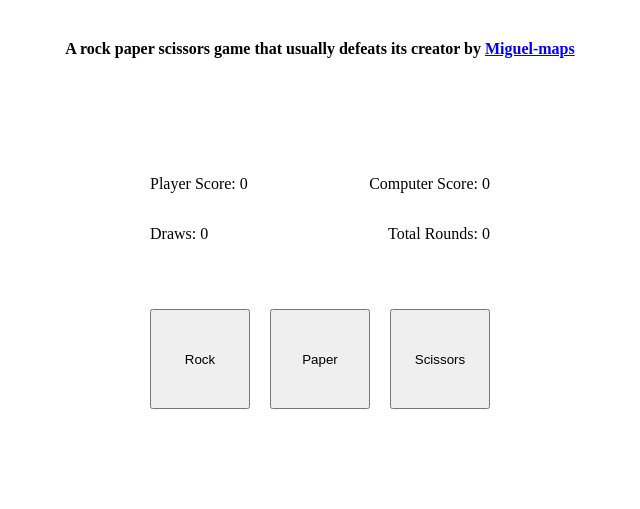
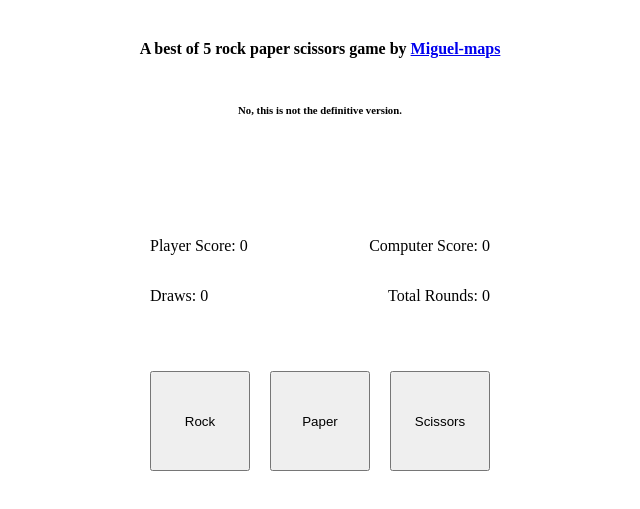
Before and after one commit to Miguel-maps/rock-paper-scissors, a plain HTML site: page index.html in a window 1280 px wide. Shown: the part 69-578 px from the top of the page, without its empty margins (320-960 px from the left). Drawn offline with Linux system fonts and the light colour scheme.

Commit message:
Change h4 tag

```diff
--- a/index.html
+++ b/index.html
@@ -12,7 +12,8 @@
 <body>
     <div class="presentation">
         <h1>Rock Paper Scissors</h1>
-        <h4>A rock paper scissors game that usually defeats its creator by <a href="https://github.com/Miguel-maps">Miguel-maps</a></h4>
+        <h4>A best of 5 rock paper scissors game by <a href="https://github.com/Miguel-maps">Miguel-maps</a></h4>
+        <h6>No, this is not the definitive version.</h6>
     </div>
     <div class="gameElements">
         <div id ="score">
@@ -30,6 +31,5 @@
             <button id="paper">Paper</button>
             <button id="scissors">Scissors</button>
         </div>
-    </div>
 </body>
 </html>
```
